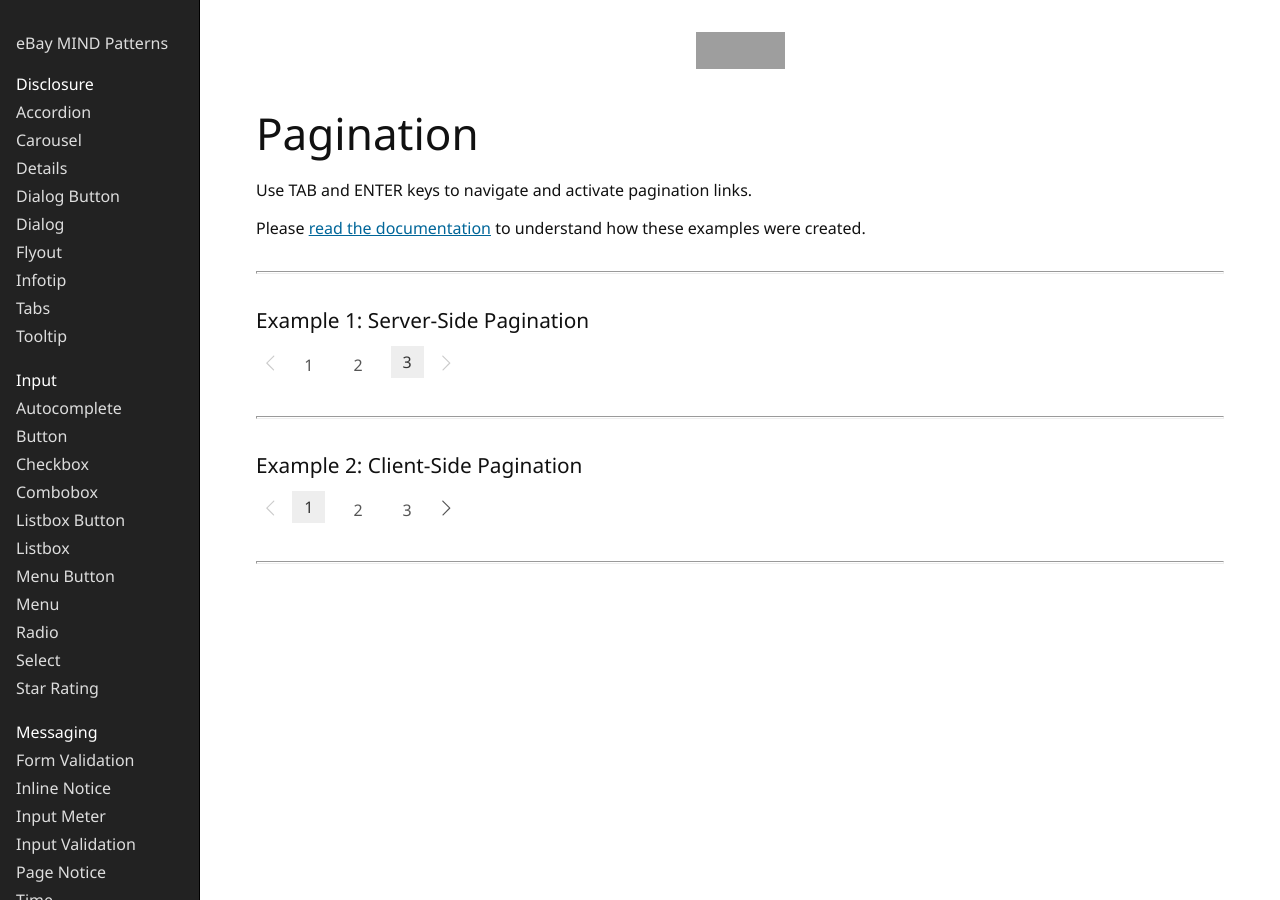
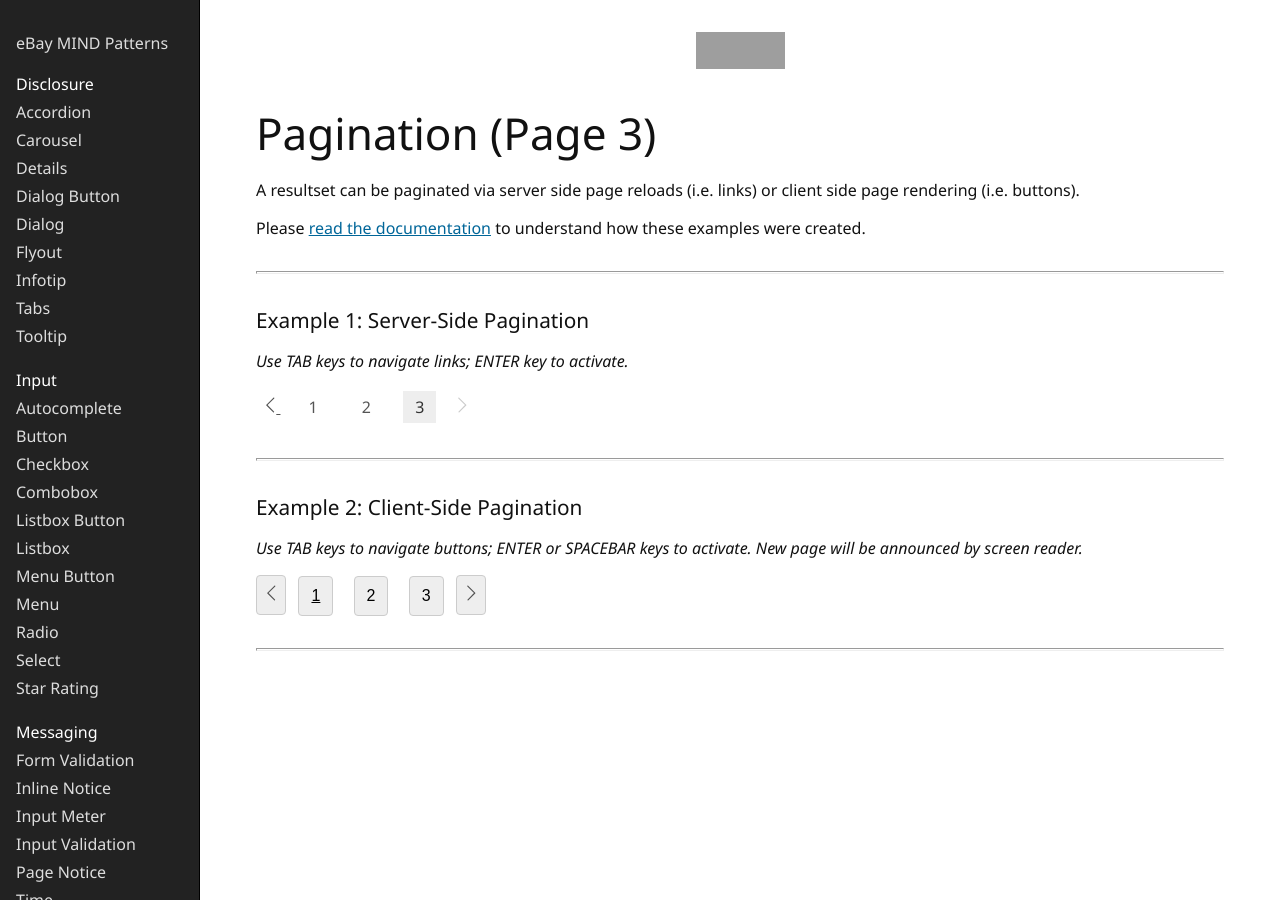
Before and after one commit to eBay/mindpatterns, a Jekyll site: the page built from _navigation/pagination/3.html, in a window 1280 px wide. Built offline with Jekyll 4.4.1, drawn with Linux system fonts in a browser that asks for light colours; grey boxes are pictures that could not be loaded.

Commit message:
Pagination: replaced jQuery with ES6

```diff
--- a/_js/main.js
+++ b/_js/main.js
@@ -25,6 +25,7 @@ document.addEventListener("DOMContentLoaded", function(e) {
     const ListboxButton = require('./listbox-button.js');
     const Menu = require('./menu.js');
     const MenuButton = require('./menu-button.js');
+    const Pagination = require('./pagination.js');
     const StarRating = require('./star-rating.js');
     const Tabs = require('./tabs.js');
     const Tile = require('./tile.js');
@@ -200,6 +201,10 @@ document.addEventListener("DOMContentLoaded", function(e) {
         });
     });
 
+    document.querySelectorAll('.pagination').forEach(function(widgetEl) {
+        pageWidgets.push(new Pagination(widgetEl));
+    });
+
     document.querySelectorAll('.star-rating').forEach(function(widgetEl) {
         pageWidgets.push(new StarRating(widgetEl));
     });
--- a/_layouts/master.html
+++ b/_layouts/master.html
@@ -7,6 +7,12 @@
         <svg hidden>
             <symbol id="icon-information" viewBox="0 0 24 24">
                 <path fill="#0654ba" d="M12.007 9.753a.849.849 0 0 0-.849.849v6.553a.85.85 0 0 0 1.683.004v-6.557a.849.849 0 0 0-.834-.849zm1.057-2.88a1.016 1.016 0 1 1-2.032 0 1.016 1.016 0 0 1 2.032 0zm-1.057 17.141C5.376 24.014 0 18.638 0 12.007 0 5.376 5.376 0 12.007 0c6.631 0 12.007 5.376 12.007 12.007v.015c-.008 6.625-5.381 11.992-12.007 11.992zm0-22.261c-5.671 0-10.268 4.597-10.268 10.268s4.597 10.268 10.268 10.268 10.268-4.597 10.268-10.268S17.678 1.753 12.007 1.753z"/>
+            </symbol>
+            <symbol id="icon-chevron-light-left" viewBox="0 0 24 32">
+                <path d="M28.176 1.327c-0.468-0.468-1.249-0.468-1.717 0l-14.049 14.049c-0.234 0.234-0.39 0.546-0.39 0.859s0.156 0.624 0.39 0.859l13.581 13.581c0.234 0.234 0.546 0.39 0.859 0.39s0.624-0.156 0.859-0.39c0.468-0.468 0.468-1.249 0-1.717l-12.722-12.722 13.19-13.19c0.468-0.468 0.468-1.249 0-1.717z"></path>
+            </symbol>
+            <symbol id="icon-chevron-light-right" viewBox="0 0 24 32">
+                <path d="M12.41 1.327c0.468-0.468 1.249-0.468 1.717 0l14.049 14.049c0.234 0.234 0.39 0.546 0.39 0.859s-0.156 0.624-0.39 0.859l-13.581 13.581c-0.234 0.234-0.546 0.39-0.859 0.39s-0.624-0.156-0.859-0.39c-0.468-0.468-0.468-1.249 0-1.717l12.722-12.722-13.19-13.19c-0.468-0.468-0.468-1.249 0-1.717z"></path>
             </symbol>
         </svg>
 
--- a/_navigation/pagination/3.html
+++ b/_navigation/pagination/3.html
@@ -1,21 +1,13 @@
 ---
 hidden: true
 layout: page
+title: Pagination (Page 3)
 ---
 
-<svg hidden>
-    <symbol id="svg-icon-chevron-light-left" viewBox="0 0 24 32">
-        <path d="M28.176 1.327c-0.468-0.468-1.249-0.468-1.717 0l-14.049 14.049c-0.234 0.234-0.39 0.546-0.39 0.859s0.156 0.624 0.39 0.859l13.581 13.581c0.234 0.234 0.546 0.39 0.859 0.39s0.624-0.156 0.859-0.39c0.468-0.468 0.468-1.249 0-1.717l-12.722-12.722 13.19-13.19c0.468-0.468 0.468-1.249 0-1.717z"></path>
-    </symbol>
-    <symbol id="svg-icon-chevron-light-right" viewBox="0 0 24 32">
-        <path d="M12.41 1.327c0.468-0.468 1.249-0.468 1.717 0l14.049 14.049c0.234 0.234 0.39 0.546 0.39 0.859s-0.156 0.624-0.39 0.859l-13.581 13.581c-0.234 0.234-0.546 0.39-0.859 0.39s-0.624-0.156-0.859-0.39c-0.468-0.468-0.468-1.249 0-1.717l12.722-12.722-13.19-13.19c-0.468-0.468-0.468-1.249 0-1.717z"></path>
-    </symbol>
-</svg>
-
-<h1 class="post-title">Pagination</h1>
+<h1 class="post-title">{{ page.title }}</h1>
 
 <h2 class="clipped">Readme</h2>
-<p>Use TAB and ENTER keys to navigate and activate pagination links.</p>
+<p>A resultset can be paginated via server side page reloads (i.e. links) or client side page rendering (i.e. buttons).</p>
 <p>Please <a href={{ "/navigation/pagination.html" | prepend: site.patterns_baseurl | prepend: site.patterns_url }}>read the documentation</a> to understand how these examples were created.</p>
 
 <hr />
@@ -23,14 +15,16 @@ layout: page
 <h2 class="clipped">Examples</h2>
 
 <h3>Example 1: Server-Side Pagination</h3>
-<nav class="pagination" aria-labelledby="pagination_heading" role="navigation">
+<p><i>Use TAB keys to navigate links; ENTER key to activate.</i></p>
+
+<nav class="pagination" aria-labelledby="pagination-heading" role="navigation">
     <span aria-live="off">
-        <h2 id="pagination_heading" class="clipped">Results Pagination - Page 3</h2>
+        <h4 id="pagination-heading" class="clipped">Pagination - Page 3</h4>
     </span>
-    <a aria-disabled="true" class="pagination__previous" href="2.html">
+    <a class="pagination__previous" href="2.html">
         <svg aria-labelledby="pagination-previous-title" role="img">
             <title id="pagination-previous-title">Previous Page</title>
-            <use xlink:href="#svg-icon-chevron-light-left"></use>
+            <use xlink:href="#icon-chevron-light-left"></use>
         </svg>
     </a>
     <ol class="pagination__list">
@@ -41,13 +35,13 @@ layout: page
             <a class="pagination__item" href="2.html">2</a>
         </li>
         <li>
-            <a class="pagination__item" aria-current="page" href="2.html">3<span class="clipped"> - Current Page</span></a>
+            <a class="pagination__item" href="2.html" aria-current="page">3</a>
         </li>
     </ol>
     <a aria-disabled="true" class="pagination__next" href="3.html">
         <svg aria-labelledby="pagination-next-title" role="img">
             <title id="pagination-next-title">Next Page</title>
-            <use xlink:href="#svg-icon-chevron-light-right"></use>
+            <use xlink:href="#icon-chevron-light-right"></use>
         </svg>
     </a>
 </nav>
@@ -55,39 +49,35 @@ layout: page
 <hr />
 
 <h3>Example 2: Client-Side Pagination</h3>
-<nav class="pagination pagination--ajax" aria-labelledby="pagination_heading" role="navigation">
+<p><i>Use TAB keys to navigate buttons; ENTER or SPACEBAR keys to activate. New page will be announced by screen reader.</i></p>
+
+<div class="pagination">
     <span aria-live="polite" role="status">
-        <h2 id="pagination_heading" class="clipped">Results Pagination - Page <span class="pagination__index">1</span></a></h2>
+        <h4 id="pagination_heading" class="clipped">Pagination - Page <span class="pagination__index">1</span></a></h4>
     </span>
-    <a aria-disabled="true" class="pagination__previous" href="index.html">
+    <button class="pagination__previous">
         <svg aria-labelledby="pagination-previous-title" role="img">
             <title id="pagination-previous-title">Previous Page</title>
-            <use xlink:href="#svg-icon-chevron-light-left"></use>
+            <use xlink:href="#icon-chevron-light-left"></use>
         </svg>
-    </a>
+    </button>
     <ol class="pagination__list">
         <li>
-            <a class="pagination__item" aria-current="page" href="index.html">1</a>
+            <button class="pagination__item" aria-current="page">1</button>
         </li>
         <li>
-            <a class="pagination__item" href="2.html">2</a>
+            <button class="pagination__item">2</button>
         </li>
         <li>
-            <a class="pagination__item" href="3.html">3</a>
+            <button class="pagination__item">3</button>
         </li>
     </ol>
-    <a aria-disabled="true" class="pagination__next" href="http://www.ebay.com/sch/i.html?_nkw=guitars&_pgn=2">
+    <button class="pagination__next">
         <svg aria-labelledby="pagination-next-title" role="img">
             <title id="pagination-next-title">Next Page</title>
-            <use xlink:href="#svg-icon-chevron-light-right"></use>
+            <use xlink:href="#icon-chevron-light-right"></use>
         </svg>
-    </a>
-</nav>
+    </button>
+</div>
 
 <hr />
-
-
-<script src="jquery.pagination.js"></script>
-<script>
-    $('.pagination--ajax').pagination();
-</script>
--- a/_sass/_pagination.scss
+++ b/_sass/_pagination.scss
@@ -1,7 +1,4 @@
 .pagination {
-  display: -webkit-box;
-  display: -ms-flexbox;
-  display: flex;
     margin: 8px 0;
 }
 .pagination svg {
@@ -13,16 +10,13 @@
     width: 1em;
 }
 .pagination__list {
-  display: -webkit-inline-box;
-  display: -ms-inline-flexbox;
-  display: inline-flex;
-  /* csslint ignore:start */
-  -ms-flex-pack: distribute;
-      justify-content: space-around;
-  /* csslint ignore:end */
+    display: inline-block;
     list-style-type: none;
     margin: 0;
     padding: 0;
+}
+.pagination__list li {
+    display: inline-block;
 }
 .pagination__next,
 .pagination__previous {
@@ -64,14 +58,28 @@
     padding: 8px 12px;
     text-decoration: none;
 }
-.pagination__item:focus,
-.pagination__item:hover {
+button.pagination__item,
+button.pagination__next,
+button.pagination__previous {
+    background-color: #eee;
+    border: 1px solid #ccc;
+    border-radius: 4px;
+    font-size: 1em;
+    height: 40px;
+}
+a.pagination__item:focus,
+a.pagination__item:hover {
     text-decoration: underline;
 }
 .pagination__item[aria-current="page"] {
+    font-weight: 500;
+}
+button.pagination__item[aria-current="page"] {
+    text-decoration: underline;
+}
+a.pagination__item[aria-current="page"] {
     background-color: #eeeeee;
     color: #333333;
-  font-weight: 500;
     line-height: 16px;
 }
 a.pagination__item {
@@ -80,6 +88,3 @@ a.pagination__item {
 .pagination__list--fluid {
     width: 100%;
 }
-[hidden] {
-  display: none;
-}
```
Also changed, not shown: _js/pagination.js (added, +95 -0 lines), _navigation/pagination/2.html (+24 -33 lines), _navigation/pagination/index.html (+22 -32 lines), static/browser.js. Lines whose indentation alone changed are shown as unchanged.
